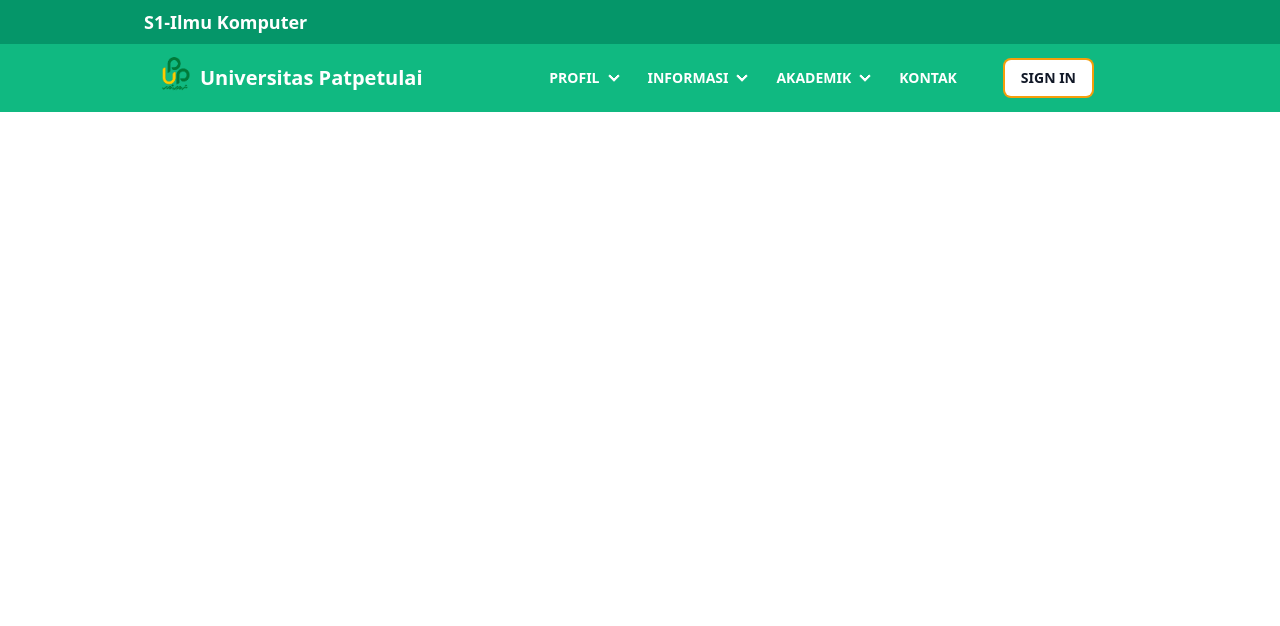
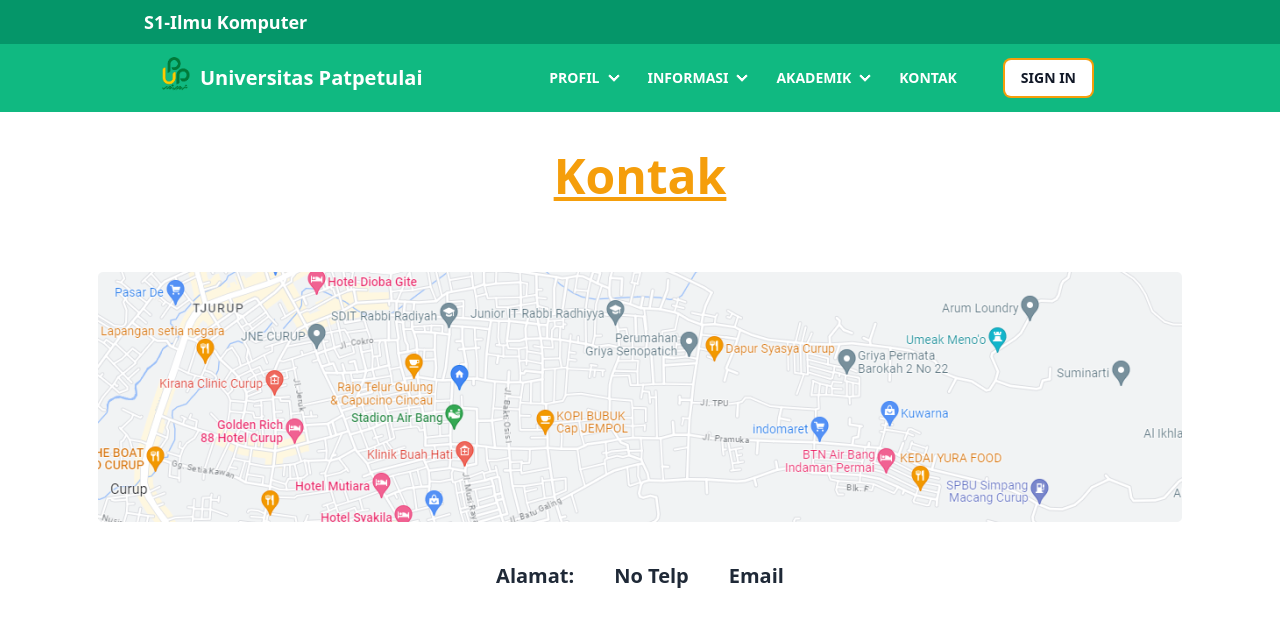
Before and after one commit to paresiqbal/vue-firebase, a Vue app: page /kontak in a window 1280 px wide. Shown: the top 626 px of the page. Built offline with nearby package versions, Linux system fonts and the light colour scheme; no server answers.

Commit message:
Add contact

```diff
--- a/src/App.vue
+++ b/src/App.vue
@@ -75,7 +75,9 @@ const handleSignOut = () => {
               </ul>
             </details>
           </li>
-          <li class="text-sm font-semibold"><a>KONTAK</a></li>
+          <li class="text-sm font-semibold">
+            <RouterLink to="/kontak">KONTAK</RouterLink>
+          </li>
           <li class="text-sm font-semibold">
             <RouterLink to="/addnews" v-if="isLogged">ADD NEWS</RouterLink>
           </li>
--- a/src/router/index.js
+++ b/src/router/index.js
@@ -56,6 +56,11 @@ const router = createRouter({
       path: "/mahasiswa",
       name: "Mahasiswa",
       component: () => import("../views/Mahasiswa.vue"),
+    },
+    {
+      path: "/kontak",
+      name: "Kontak",
+      component: () => import("../views/Kontak.vue"),
     },
     {
       path: "/addnews/:id?", // Make the "id" parameter optional by adding a "?" at the end
--- /dev/null
+++ b/src/views/Kontak.vue
@@ -0,0 +1,13 @@
+<template>
+  <div class="mx-20 py-10 flex flex-col justify-center items-center gap-10">
+    <h1 class="text-5xl font-bold text-amber-500 underline text-center pb-8">
+      Kontak
+    </h1>
+    <img src="../assets/image/map.png" alt="" />
+    <div class="text-center flex gap-10 text-xl font-bold justify-between">
+      <h2>Alamat:</h2>
+      <h2>No Telp</h2>
+      <h2>Email</h2>
+    </div>
+  </div>
+</template>
```
